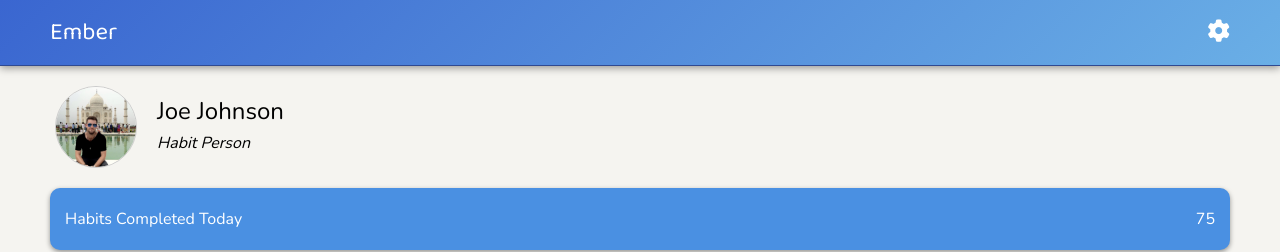
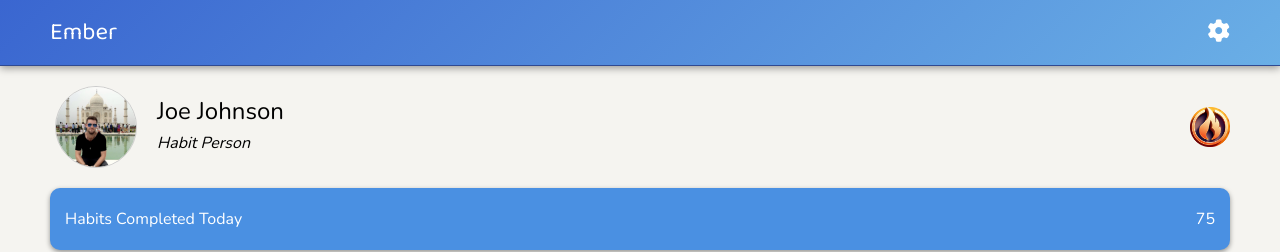
Before and after one commit to joseph-johnson27001/habit-spinner, a Vue app: page /profile in a window 1280 px wide. Shown: the top 252 px of the page. Built offline with nearby package versions, Linux system fonts and the light colour scheme.

Commit message:
First habit badge

```diff
--- a/src/components/Profile/ProfileHeader.vue
+++ b/src/components/Profile/ProfileHeader.vue
@@ -1,17 +1,25 @@
 <template>
   <div class="profile-header">
     <div class="profile-info">
-      <img :src="defaultProfilePic" alt="Profile Picture" class="profile-pic" />
+      <div class="left-container">
+        <img
+          :src="defaultProfilePic"
+          alt="Profile Picture"
+          class="profile-pic"
+        />
         <div>
           <h2>{{ user.name }}</h2>
           <div class="tagline-container">
             <p class="tagline">
               {{ user.bio }}
-            <!-- <i class="fa fa-pencil-alt edit-icon" @click="editProfile"></i> -->
             </p>
           </div>
         </div>
-      <!-- Pencil icon -->
+      </div>
+      <!-- Badge Display -->
+      <div class="badge-container">
+        <img :src="badgeImage" alt="User Badge" class="badge" />
+      </div>
     </div>
   </div>
 </template>
@@ -30,6 +38,11 @@ export default {
       defaultProfilePic: "/images/Joe_Taj.jpg",
     };
   },
+  computed: {
+    badgeImage() {
+      return "/images/badges/first-habit-badge.png";
+    },
+  },
   methods: {
     editProfile() {
       this.$emit("edit");
@@ -41,15 +54,22 @@ export default {
 <style scoped>
 .profile-header {
   display: flex;
-  margin-bottom: 20px;
   flex-direction: column;
   width: 100%;
+  margin-bottom: 20px;
 }
 
 .profile-info {
+  display: flex;
   align-items: center;
+  flex-direction: row;
+  justify-content: space-between;
+}
+
+.left-container {
   display: flex;
-  flex-direction: row;
+  align-items: center;
+  justify-content: center;
 }
 
 .profile-pic {
@@ -59,11 +79,6 @@ export default {
   margin-right: 20px;
   border: 1px solid #ccc;
   margin-left: 5px;
-}
-
-.profile-info {
-  text-align: left;
-  flex-grow: 1;
 }
 
 h2 {
@@ -86,6 +101,17 @@ p {
   align-items: center;
 }
 
+.badge-container {
+  margin-left: 20px; /* Adjust position as needed */
+  display: flex;
+  align-items: center;
+}
+
+.badge {
+  width: 40px; /* Adjust size as needed */
+  height: 40px;
+}
+
 .edit-icon {
   font-size: 15px;
   color: #007bff;
--- a/src/views/AwardsPage.vue
+++ b/src/views/AwardsPage.vue
@@ -1 +1 @@
-<template>AWARDS Page</template>
+<template>AWARDS PAGE</template>
```
Also changed, not shown: public/images/badges/first-habit-badge.png (added). Lines whose indentation alone changed are shown as unchanged.
